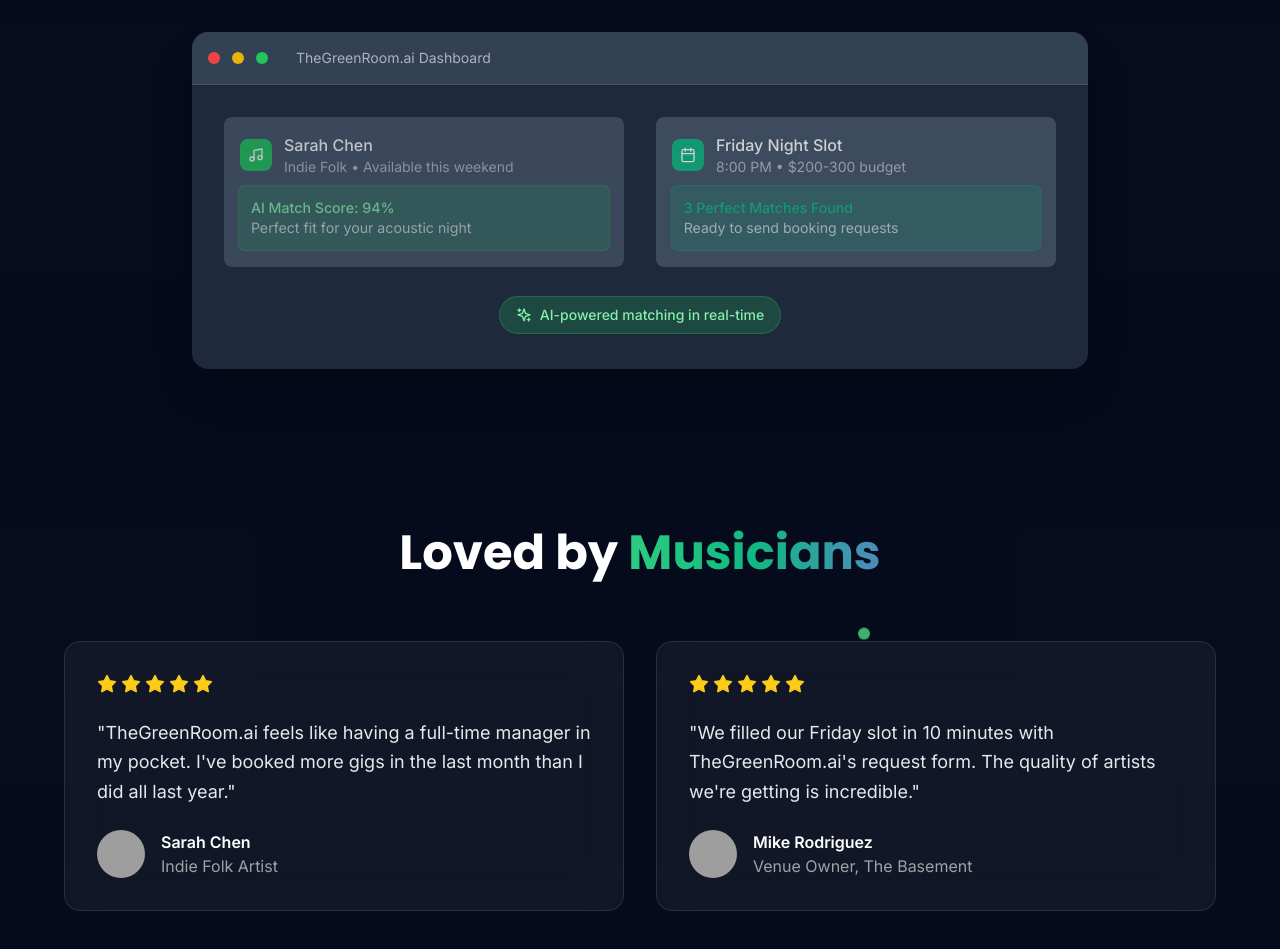
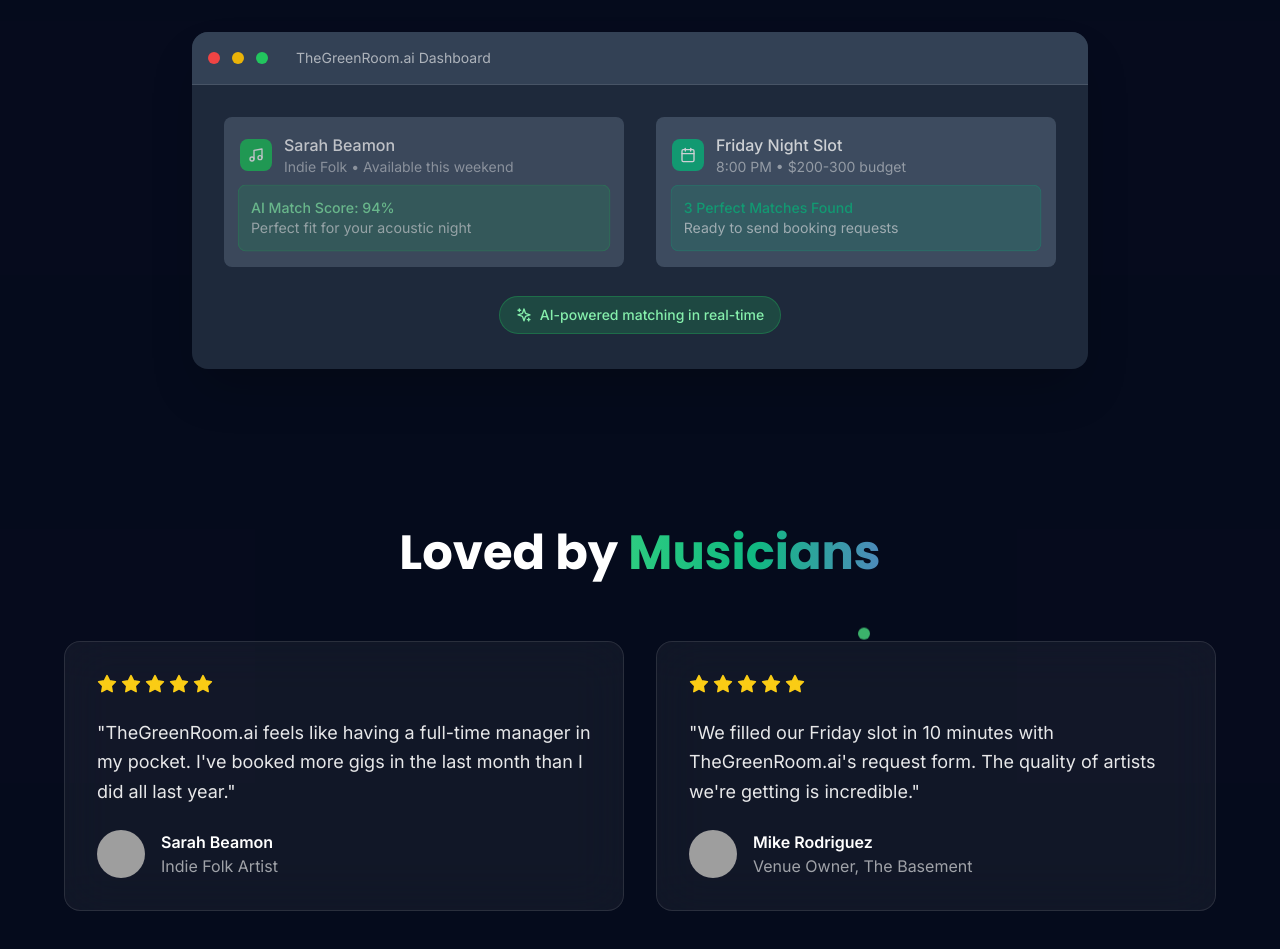
Before and after one commit to quonkelley/thegreenroom, a React (Create React App) app: page / in a window 1280 px wide. Shown: the part 2520-3469 px from the top of the page. Built offline with nearby package versions, Linux system fonts and the light colour scheme; grey boxes are pictures that could not be loaded.

Commit message:
Update Sarah Chen to Sarah Beamon throughout the app

```diff
--- a/src/App.js
+++ b/src/App.js
@@ -461,7 +461,7 @@
                           <Music className="w-4 h-4 text-white" />
                         </div>
                         <div>
-                          <div className="text-white font-medium">Sarah Chen</div>
+                          <div className="text-white font-medium">Sarah Beamon</div>
                           <div className="text-white/60 text-sm">Indie Folk • Available this weekend</div>
                         </div>
                       </div>
@@ -538,7 +538,7 @@
             {[
               {
                 quote: "TheGreenRoom.ai feels like having a full-time manager in my pocket. I've booked more gigs in the last month than I did all last year.",
-                author: "Sarah Chen",
+                author: "Sarah Beamon",
                 role: "Indie Folk Artist",
                 rating: 5,
                 avatar: "https://images.unsplash.com/photo-1438761681033-6461ffad8d80?w=150&h=150&fit=crop&crop=face"
```
